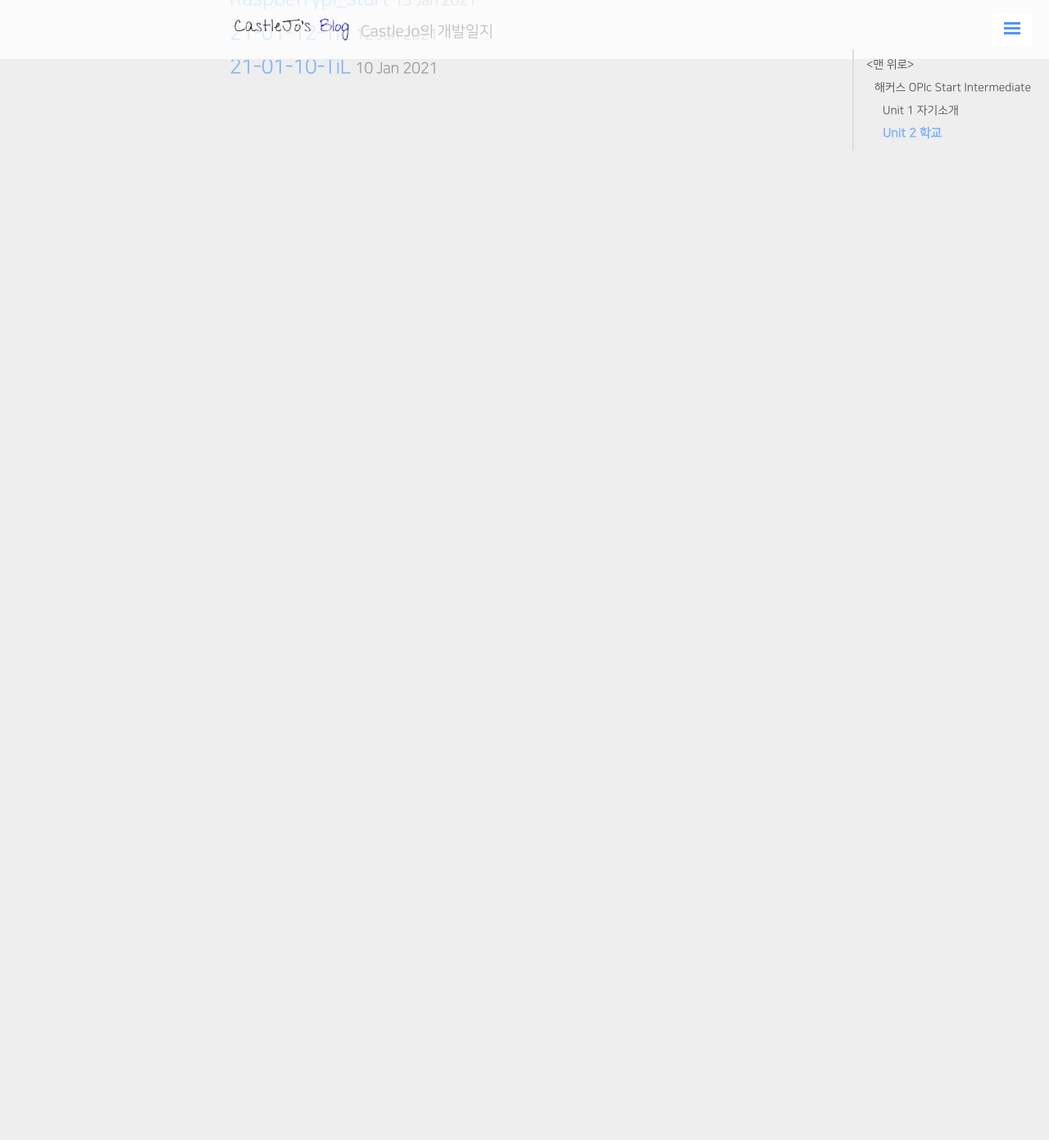
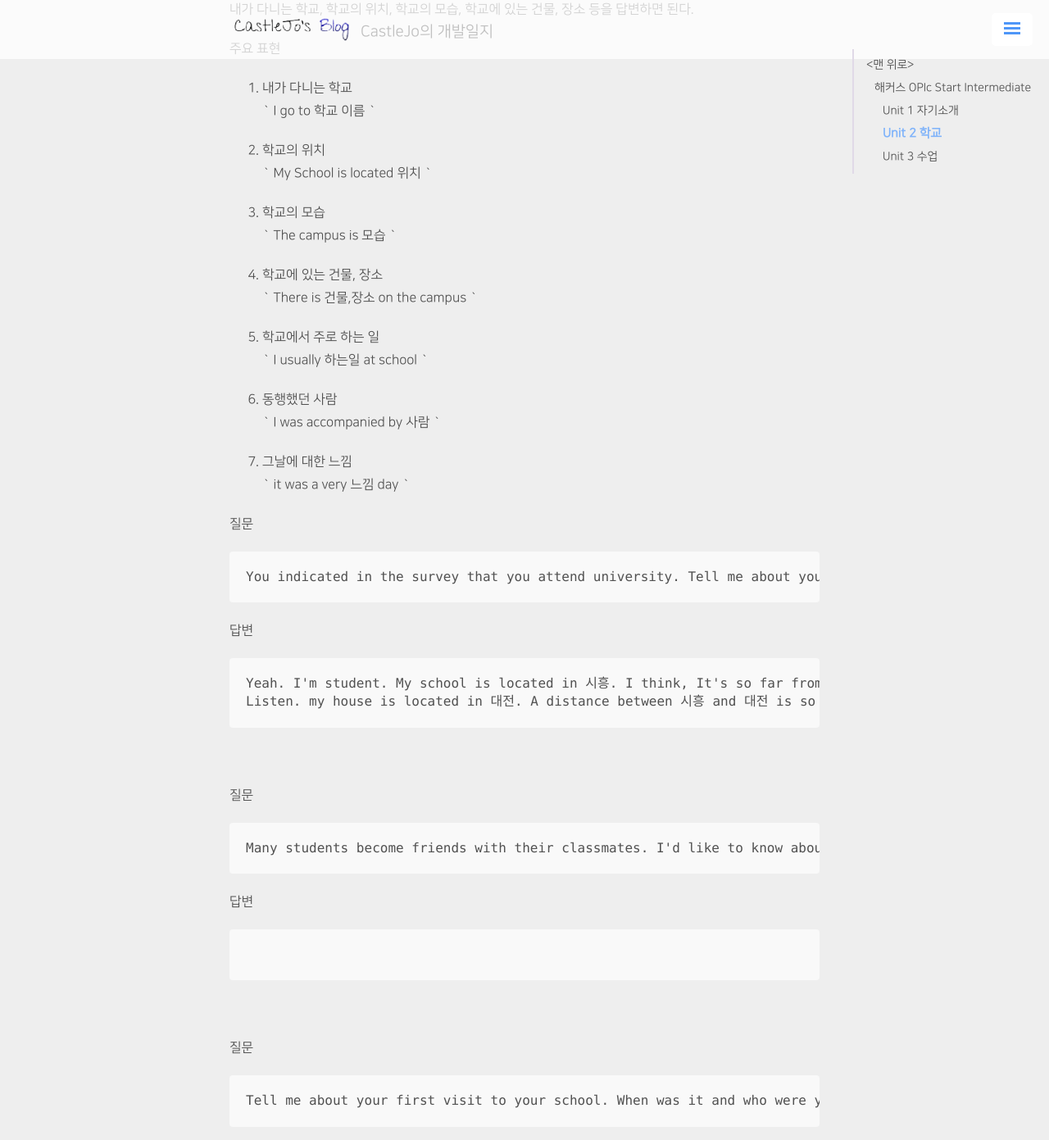
Before and after one commit to ukcastle/ukcastle.github.io, a Jekyll site: the page built from _posts/etc/2021-01-14-OPIc.md, in a window 1280 px wide and 1400 px high, scrolled down 1061 px. Shown: the top 1391 px of the window at 82% size. Built offline with Jekyll 4.4.1, drawn with Linux system fonts in a browser that asks for light colours; nearby versions of some CDN libraries; a script that is not in the unit is left out; comment, search, counter and statistics services are not loaded; before the commit the page ends 1218 px from its top, so only the background shows below that; some of the changed text lies outside the part shown.

Commit message:
docs: 0114 opic

````diff
--- a/_posts/etc/2021-01-14-OPIc.md
+++ b/_posts/etc/2021-01-14-OPIc.md
@@ -28,3 +28,138 @@ So, I'll only do it here. because We are a lot of talk about in next.
 
 #### Unit 2 학교
 Survey 에서 현재 귀하는 학생입니까? 에 네 라고 답한 경우 자주 출제된다.
+
+학교 관련 문제에서 자주 나오는 문제는 다음과 같다.
+```
+학교 소개와 묘사
+학교 친구 소개
+학교를 처음 방문했던 날
+기억에 남는 학교 행사
+```
+내가 다니는 학교, 학교의 위치, 학교의 모습, 학교에 있는 건물, 장소 등을 답변하면 된다.
+
+주요 표현
+1. 내가 다니는 학교
+` I go to 학교 이름 `
+
+2. 학교의 위치
+` My School is located 위치 `
+
+3. 학교의 모습
+` The campus is 모습 `
+
+4. 학교에 있는 건물, 장소
+` There is 건물,장소 on the campus `
+
+5. 학교에서 주로 하는 일
+` I usually 하는일 at school `
+
+6. 동행했던 사람
+` I was accompanied by 사람 `
+
+7. 그날에 대한 느낌
+` it was a very 느낌 day `
+
+질문
+```
+You indicated in the survey that you attend university. Tell me about your school. Where is it? What dose it look like? What can be found on the campus?
+```
+답변
+```
+Yeah. I'm student. My school is located in 시흥. I think, It's so far from my house.
+Listen. my house is located in 대전. A distance between 시흥 and 대전 is so many many long. that's why, i'm living in domitory.
+```
+<br/>
+
+질문
+```
+Many students become friends with their classmates. I'd like to know about a classmate you are close to. Tell me about how and when you met him or her.
+```
+답변
+```
+
+```
+<br/>
+
+질문
+```
+Tell me about your first visit to your school. When was it and who were you with? What did you do and what was your first impression of the school?
+```
+답변
+```
+```
+<br>
+
+질문
+```
+Tell me about a special event that took place at your university, such as a graduation ceremony or a school trip. What were some memorable things that happend during that event?
+```
+답변
+```
+```
+
+#### Unit 3 수업
+
+수업 관련 주제에서 나오는 문제는 다음과 같다
+```
+학교에서 사용하는 기술과 기기
+전공과 전공 선택 이유
+최근에 했던 학교 프로젝트
+수업 중 기억에 남는 경험
+```
+
+최근에 했던 학교 프로젝트를 자주 묻는다고 한다.
+
+1. 나의 전공
+` I'm majoring in 전공 `
+
+2. 전공을 선택한 이유
+` I chose my major 이유 `
+
+3. 듣고 있는 수업
+` I'm taking 수업 이름 this semester `
+
+4. 수업 중 가장 기억에 남는 경험
+` The most memorable event in a class was when 기억에 남는 일 `
+
+5. 수업에서 했던 프로젝트
+` I did a prooject about 프로젝트 주제 `
+
+6. 프로젝트를 위해 했던 일
+` I had to 했던 일 for the project `
+
+7. 나의 느낌
+` I was quite 느낌 `
+
+8. 학교에서 사용하는 기술, 기기
+` At school, I often use 기기 `
+
+질문
+```
+Technology is playing an increasingly important role in education. Tell me about the technology you use at school. What do you use it for?
+```
+답변
+```
+
+```
+<br>
+
+질문
+```
+What is your major? Why did you choose this field of study? What kinds of courses ars you taking? Please provide as many detail as possible
+```
+답변
+```
+
+```
+<br>
+
+질문
+```
+Can you tell me about a memorable experience that you have had in one of your classes? Why was the experience so unforgettable?
+```
+답변
+```
+
+```
+<br>
````
